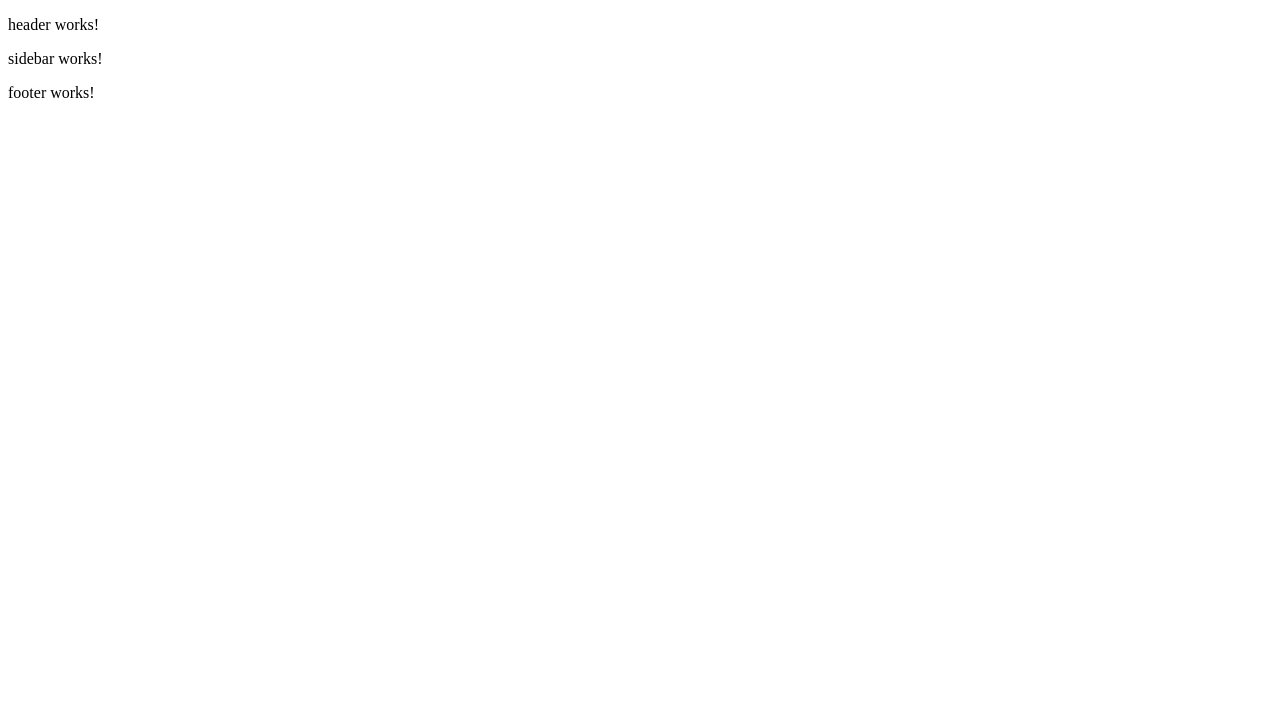
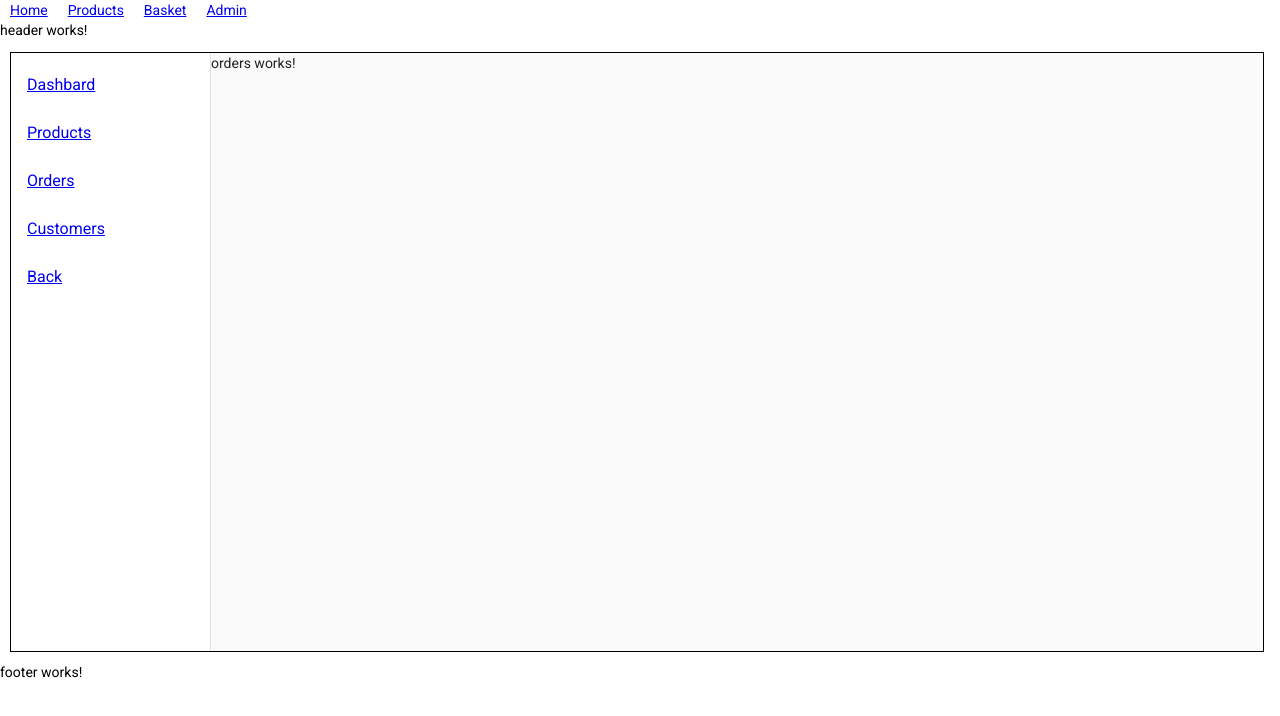
Before and after one commit to NursultanSultan/EComm-ApiProject-ClientSide, an Angular app: page /admin/orders in a window 1280 px wide. Shown: the top 716 px of the page. Built offline with nearby package versions, Linux system fonts and the light colour scheme.

Commit message:
'feat: Angular Material Infrastructure Integration'

```diff
--- a/angular.json
+++ b/angular.json
@@ -28,6 +28,7 @@
               "src/assets"
             ],
             "styles": [
+              "./node_modules/@angular/material/prebuilt-themes/indigo-pink.css",
               "src/styles.scss"
             ],
             "scripts": []
@@ -96,6 +97,7 @@
               "src/assets"
             ],
             "styles": [
+              "./node_modules/@angular/material/prebuilt-themes/indigo-pink.css",
               "src/styles.scss"
             ],
             "scripts": []
--- a/package.json
+++ b/package.json
@@ -11,10 +11,12 @@
   "private": true,
   "dependencies": {
     "@angular/animations": "^14.0.0",
+    "@angular/cdk": "^14.0.1",
     "@angular/common": "^14.0.0",
     "@angular/compiler": "^14.0.0",
     "@angular/core": "^14.0.0",
     "@angular/forms": "^14.0.0",
+    "@angular/material": "^14.0.1",
     "@angular/platform-browser": "^14.0.0",
     "@angular/platform-browser-dynamic": "^14.0.0",
     "@angular/router": "^14.0.0",
--- a/src/app/admin/layout/components/sidebar/sidebar.component.html
+++ b/src/app/admin/layout/components/sidebar/sidebar.component.html
@@ -1 +1,18 @@
-<p>sidebar works!</p>
+
+<mat-list role="list">
+    <mat-list-item role="listitem">
+        <a routerLink="/admin"> Dashbard </a>
+    </mat-list-item>
+    <mat-list-item role="listitem">
+        <a routerLink="products">Products </a>
+    </mat-list-item>
+    <mat-list-item role="listitem">
+        <a routerLink="orders">Orders</a>
+    </mat-list-item>
+    <mat-list-item role="listitem">
+        <a routerLink="customers">Customers</a>
+    </mat-list-item>
+    <mat-list-item role="listitem">
+        <a routerLink=""> Back </a>
+    </mat-list-item>
+  </mat-list>
--- a/src/app/admin/layout/layout.component.html
+++ b/src/app/admin/layout/layout.component.html
@@ -1,3 +1,11 @@
 <app-header></app-header>
-<app-sidebar></app-sidebar>
+<mat-drawer-container class="admin-container">
+    <mat-drawer class="admin__left" mode="side" opened>
+        <app-sidebar></app-sidebar>
+    </mat-drawer>
+    <mat-drawer-content>
+      <router-outlet></router-outlet>
+    </mat-drawer-content>
+  </mat-drawer-container>
+
 <app-footer></app-footer>
--- a/src/app/admin/layout/layout.component.scss
+++ b/src/app/admin/layout/layout.component.scss
@@ -0,0 +1,10 @@
+.admin-container {
+  width: 98%;
+  height: 600px;
+  margin: 10px;
+  border: 1px solid black;
+}
+
+.admin__left{
+  width: 200px;
+}
--- a/src/app/app.component.html
+++ b/src/app/app.component.html
@@ -1 +1,6 @@
-<app-layout></app-layout>
+<a class="nav__link" routerLink="">Home</a>
+<a class="nav__link" routerLink="products">Products</a>
+<a class="nav__link" routerLink="baskets">Basket</a>
+<a class="nav__link" routerLink="admin">Admin</a>
+
+<router-outlet></router-outlet>
--- a/src/app/app.component.scss
+++ b/src/app/app.component.scss
@@ -0,0 +1,3 @@
+.nav__link{
+    padding: 10px;
+}
--- a/src/app/app.module.ts
+++ b/src/app/app.module.ts
@@ -5,6 +5,7 @@ import { AdminModule } from './admin/admin.module';
 import { AppRoutingModule } from './app-routing.module';
 import { AppComponent } from './app.component';
 import { UiModule } from './ui/ui.module';
+import { BrowserAnimationsModule } from '@angular/platform-browser/animations';
 
 @NgModule({
   declarations: [
@@ -14,7 +15,8 @@ import { UiModule } from './ui/ui.module';
     BrowserModule,
     AppRoutingModule,
     AdminModule,
-    UiModule
+    UiModule,
+    BrowserAnimationsModule
   ],
   providers: [],
   bootstrap: [AppComponent]
--- a/src/index.html
+++ b/src/index.html
@@ -6,8 +6,11 @@
   <base href="/">
   <meta name="viewport" content="width=device-width, initial-scale=1">
   <link rel="icon" type="image/x-icon" href="favicon.ico">
+  <link rel="preconnect" href="https://fonts.gstatic.com">
+  <link href="https://fonts.googleapis.com/css2?family=Roboto:wght@300;400;500&display=swap" rel="stylesheet">
+  <link href="https://fonts.googleapis.com/icon?family=Material+Icons" rel="stylesheet">
 </head>
-<body>
+<body class="mat-typography">
   <app-root></app-root>
 </body>
 </html>
--- a/src/styles.scss
+++ b/src/styles.scss
@@ -1 +1,4 @@
 /* You can add global styles to this file, and also import other style files */
+
+html, body { height: 100%; }
+body { margin: 0; font-family: Roboto, "Helvetica Neue", sans-serif; }
```
Also changed, not shown: src/app/admin/layout/components/components.module.ts (+9 -1 lines), src/app/admin/layout/layout.module.ts (+11 -1 lines), 1 other file (tests, documents, lock files or other folders).
